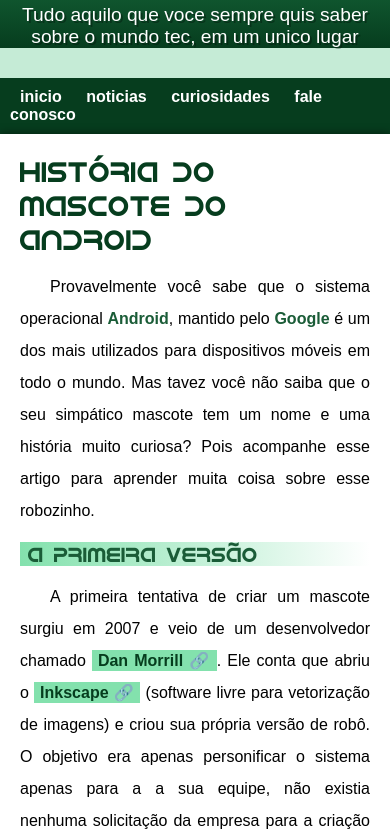
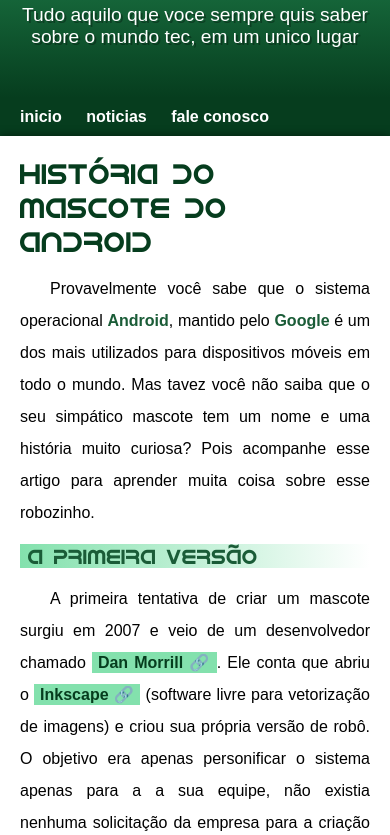
Before and after one commit to erickarielrodriguez/projeto-android, a plain HTML site: page index.html in a window 390 px wide. Shown: the part 170-1005 px from the top of the page. Drawn offline with Linux system fonts and the light colour scheme.

Commit message:
Manutenção
usei uma margin no lugar de padding fazendo com que aparece um linha indesejada quando o site era aberto no mobile

```diff
--- a/estilo/style.css
+++ b/estilo/style.css
@@ -55,7 +55,7 @@ header>p{
     padding-right: 10px;
     padding-left: 10px;
     margin: auto;
-    margin-bottom: 30px;
+    padding-bottom: 50px;
     text-shadow: 2px 2px 0px rgba(0, 0, 0, 0.315);
 }
 nav{
--- a/index.html
+++ b/index.html
@@ -16,7 +16,6 @@
     <nav>
         <a href="#">inicio</a>
         <a href="#">noticias</a>
-        <a href="#">curiosidades</a>
         <a href="#">fale conosco</a>
     </nav>
     <main>
```
